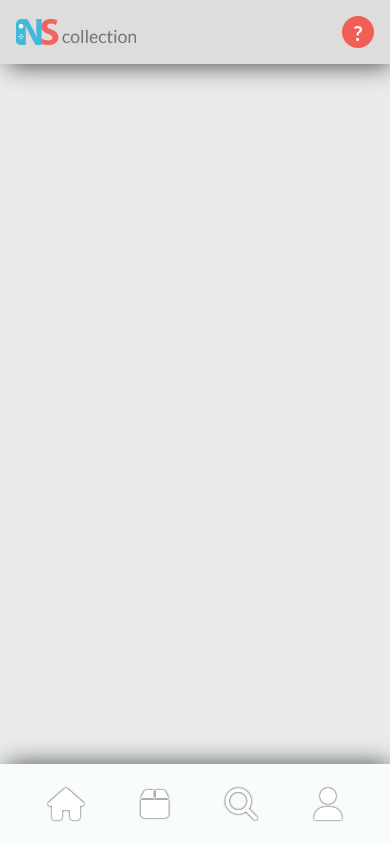
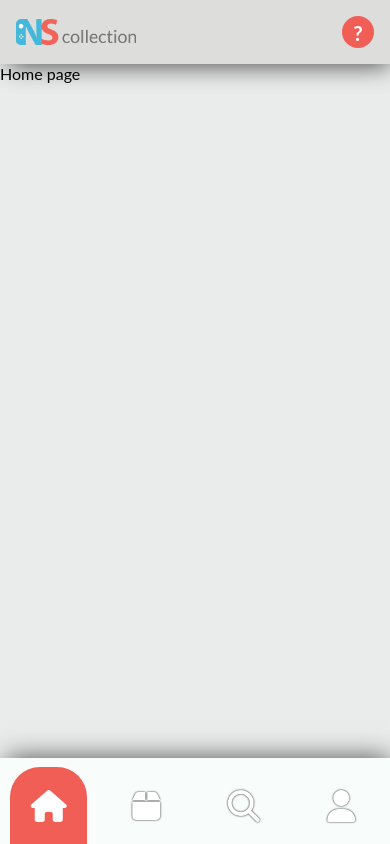
Before and after one commit to TonySoukkeo/nscollection-frontend, a React (Create React App) app: page / in a window 390 px wide. Built offline with nearby package versions, Linux system fonts and the light colour scheme.

Commit message:
Finished styling top and bottom mobile nav

```diff
--- a/package.json
+++ b/package.json
@@ -9,6 +9,7 @@
     "node-sass": "^4.13.1",
     "react": "^16.12.0",
     "react-dom": "^16.12.0",
+    "react-router-dom": "^5.1.2",
     "react-scripts": "3.3.1"
   },
   "scripts": {
--- a/src/App.js
+++ b/src/App.js
@@ -1,14 +1,29 @@
 import React from "react";
-import Navigation from "./components/navigation/Navigation";
-import BottomNavigation from "./components/navigation/BottomNavigation";
+import { BrowserRouter as Router, Switch, Route } from "react-router-dom";
+import Navigation from "./components/search/navigation/Navigation";
+import BottomNavigation from "./components/search/navigation/BottomNavigation";
 import "./css/styles.css";
+
+// Components
+import Home from "./layout/home/Home";
+import Collection from "./layout/collection/Collection";
+import Search from "./layout/search/Search";
+import Profile from "./layout/profile/Profile";
 
 function App() {
   return (
-    <div className="App">
-      <Navigation />
-      <BottomNavigation />
-    </div>
+    <Router>
+      <div className="App">
+        <Navigation />
+        <BottomNavigation />
+        <Switch>
+          <Route exact path="/" component={Home} />
+          <Route path="/collection" component={Collection} />
+          <Route path="/search" component={Search} />
+          <Route path="/profile" component={Profile} />
+        </Switch>
+      </div>
+    </Router>
   );
 }
 
--- a/src/components/navigation/BottomNavigation.js
+++ /dev/null
@@ -1,22 +0,0 @@
-import React from "react";
-
-const BottomNavigation = () => {
-  return (
-    <nav className="bottom-navigation">
-      <a href="/">
-        <i className="bottom-navigation--icon fas fa-home"></i>
-      </a>
-      <a href="/collection">
-        <i className="bottom-navigation--icon fas fa-box"></i>
-      </a>
-      <a href="/search">
-        <i className="bottom-navigation--icon fas fa-search"></i>
-      </a>
-      <a href="/profile">
-        <i className="bottom-navigation--icon fas fa-user"></i>
-      </a>
-    </nav>
-  );
-};
-
-export default BottomNavigation;
--- /dev/null
+++ b/src/components/search/navigation/BottomNavigation.js
@@ -0,0 +1,104 @@
+import React, { useState, useEffect } from "react";
+import { Link } from "react-router-dom";
+
+const BottomNavigation = () => {
+  const [{ path }, setPath] = useState({ path: "/" });
+
+  const currentPath = window.location.pathname;
+
+  useEffect(() => {
+    setPath({ path: window.location.pathname }, [path]);
+  }, [path]);
+
+  return (
+    <nav className="bottom-navigation">
+      <Link
+        onClick={() => setPath(currentPath)}
+        className="bottom-navigation__link"
+        to="/"
+      >
+        <i
+          className={
+            path === "/"
+              ? "bottom-navigation--icon bottom-navigation--icon-active fas fa-home"
+              : "bottom-navigation--icon fas fa-home"
+          }
+        ></i>
+
+        <div
+          className={
+            path === "/"
+              ? "bottom-navigation__tab bottom-navigation__tab--active"
+              : "bottom-navigation__tab"
+          }
+        ></div>
+      </Link>
+
+      <Link
+        onClick={() => setPath(currentPath)}
+        className="bottom-navigation__link"
+        to="/collection"
+      >
+        <i
+          className={
+            path === "/collection"
+              ? "bottom-navigation--icon bottom-navigation--icon-active fas fa-box"
+              : "bottom-navigation--icon fas fa-box"
+          }
+        ></i>
+
+        <div
+          className={
+            path === "/collection"
+              ? "bottom-navigation__tab bottom-navigation__tab--active"
+              : "bottom-navigation__tab"
+          }
+        ></div>
+      </Link>
+
+      <Link
+        onClick={() => setPath(currentPath)}
+        className="bottom-navigation__link"
+        to="/search"
+      >
+        <i
+          className={
+            path === "/search"
+              ? "bottom-navigation--icon bottom-navigation--icon-active fas fa-search"
+              : "bottom-navigation--icon fas fa-search"
+          }
+        ></i>
+        <div
+          className={
+            path === "/search"
+              ? "bottom-navigation__tab bottom-navigation__tab--active"
+              : "bottom-navigation__tab"
+          }
+        ></div>
+      </Link>
+
+      <Link
+        onClick={() => setPath(currentPath)}
+        className="bottom-navigation__link"
+        to="/profile"
+      >
+        <i
+          className={
+            path === "/profile"
+              ? "bottom-navigation--icon bottom-navigation--icon-active fas fa-user"
+              : "bottom-navigation--icon fas fa-user"
+          }
+        ></i>
+        <div
+          className={
+            path === "/profile"
+              ? "bottom-navigation__tab bottom-navigation__tab--active"
+              : "bottom-navigation__tab"
+          }
+        ></div>
+      </Link>
+    </nav>
+  );
+};
+
+export default BottomNavigation;
--- a/src/components/navigation/Navigation.js
+++ b/src/components/search/navigation/Navigation.js
@@ -1,5 +1,5 @@
 import React from "react";
-import Logo from "../../assets/images/nscollection_logo.png";
+import Logo from "../../../assets/images/nscollection_logo.png";
 
 const Navigation = () => {
   return (
--- a/src/css/styles.css
+++ b/src/css/styles.css
@@ -55,8 +55,8 @@ BOTTOM NAVIGATION ON MOBILE VIEW
   position: fixed;
   bottom: 0;
   width: 100%;
-  height: 5rem;
-  padding: 0 3rem;
+  height: 5.4rem;
+  padding-top: 0.6rem;
   background-color: #f8fcfb;
   display: flex;
   justify-content: space-between;
@@ -64,12 +64,37 @@ BOTTOM NAVIGATION ON MOBILE VIEW
   -webkit-box-shadow: 3px -4px 25px -4px rgba(0, 0, 0, 0.68);
   box-shadow: 3px -4px 25px -4px rgba(0, 0, 0, 0.68); }
   .bottom-navigation--icon {
+    position: relative;
+    z-index: 20;
     font-size: 2rem;
     display: block;
     text-shadow: 0 0 2px #000;
     color: #fff; }
-  .bottom-navigation a {
+    .bottom-navigation--icon-active {
+      text-shadow: none; }
+  .bottom-navigation__link {
+    position: relative;
+    height: 100%;
     text-decoration: none;
+    display: flex;
+    align-items: center;
+    justify-content: center;
+    width: 25%; }
+  .bottom-navigation__tab {
+    position: absolute;
+    z-index: 10;
+    width: 4.8rem;
     height: 100%;
-    display: flex;
-    align-items: center; }
+    border-top-left-radius: 39%;
+    border-top-right-radius: 39%;
+    transform: translateY(4rem);
+    transition: all 0.18s ease-in; }
+    .bottom-navigation__tab--active {
+      background-color: #f15e55;
+      transform: translateY(0); }
+
+.home {
+  padding-top: 4rem; }
+
+.collection {
+  padding-top: 4rem; }
--- /dev/null
+++ b/src/layout/collection/Collection.js
@@ -0,0 +1,7 @@
+import React from "react";
+
+const Collection = () => {
+  return <section className="collection">Collection</section>;
+};
+
+export default Collection;
--- /dev/null
+++ b/src/layout/home/Home.js
@@ -0,0 +1,7 @@
+import React from "react";
+
+const Home = () => {
+  return <section className="home">Home page</section>;
+};
+
+export default Home;
--- /dev/null
+++ b/src/layout/profile/Profile.js
@@ -0,0 +1,7 @@
+import React from "react";
+
+const Profile = () => {
+  return <section className="profile">Profile</section>;
+};
+
+export default Profile;
--- /dev/null
+++ b/src/layout/search/Search.js
@@ -0,0 +1,7 @@
+import React from "react";
+
+const Search = () => {
+  return <section className="search">Search</section>;
+};
+
+export default Search;
--- a/src/sass/components/_navigation.scss
+++ b/src/sass/components/_navigation.scss
@@ -32,8 +32,8 @@ BOTTOM NAVIGATION ON MOBILE VIEW
   position: fixed;
   bottom: 0;
   width: 100%;
-  height: 5rem;
-  padding: 0 3rem;
+  height: 5.4rem;
+  padding-top: 0.6rem;
   background-color: $color-light;
   display: flex;
   justify-content: space-between;
@@ -42,15 +42,48 @@ BOTTOM NAVIGATION ON MOBILE VIEW
   box-shadow: $box-shadow-top;
 
   &--icon {
+    position: relative;
+    z-index: 20;
     font-size: 2rem;
     display: block;
     text-shadow: 0 0 2px #000;
     color: #fff;
+
+    &-active {
+      text-shadow: none;
+    }
   }
-  a {
+
+  &__link {
+    position: relative;
+    height: 100%;
     text-decoration: none;
-    height: 100%;
     display: flex;
     align-items: center;
+    justify-content: center;
+    width: 25%;
+  }
+  &__tab {
+    position: absolute;
+    z-index: 10;
+    width: 4.8rem;
+    height: 100%;
+    border-top-left-radius: 39%;
+    border-top-right-radius: 39%;
+    transform: translateY(4rem);
+    transition: all 0.18s ease-in;
+
+    &--active {
+      background-color: $color-red;
+      transform: translateY(0);
+    }
   }
 }
+
+.home {
+  padding-top: 4rem;
+}
+
+.collection {
+  padding-top: 4rem;
+}
```
Also changed, not shown: 1 other file (tests, documents, lock files or other folders).
